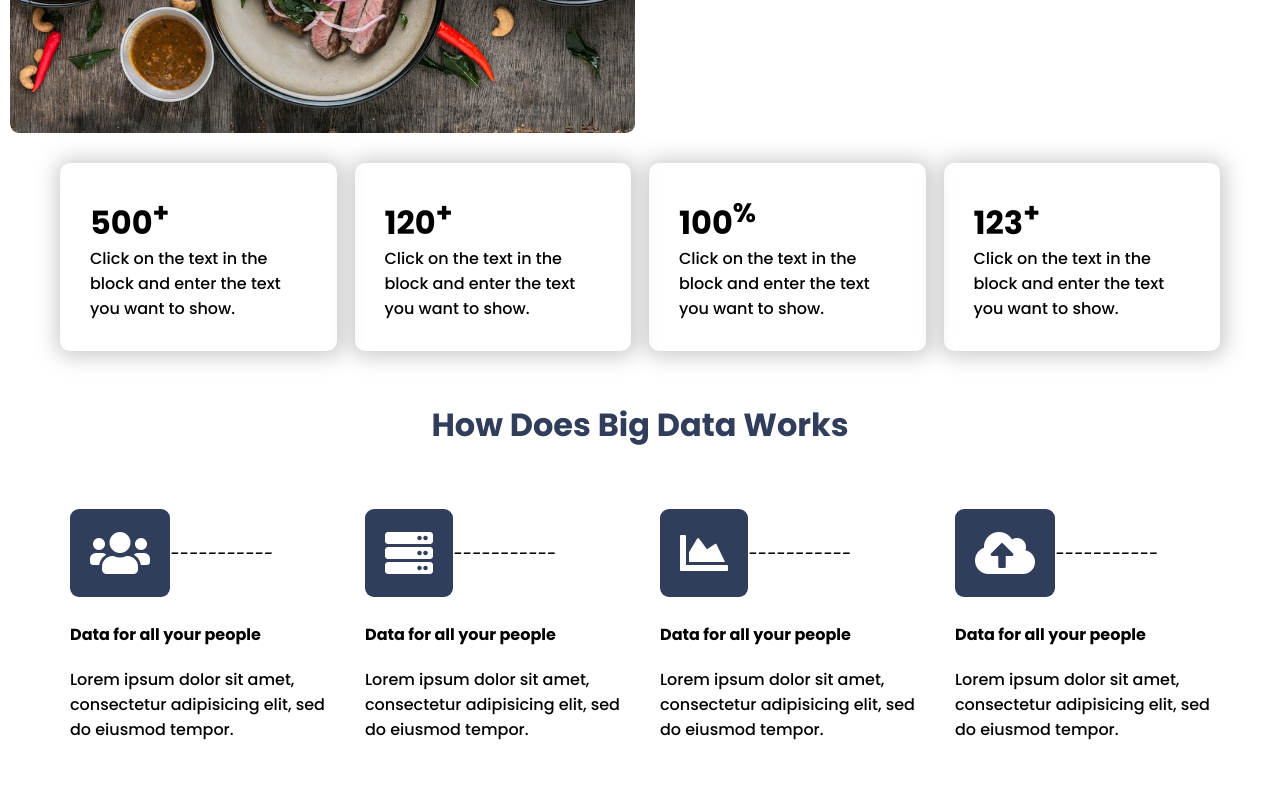
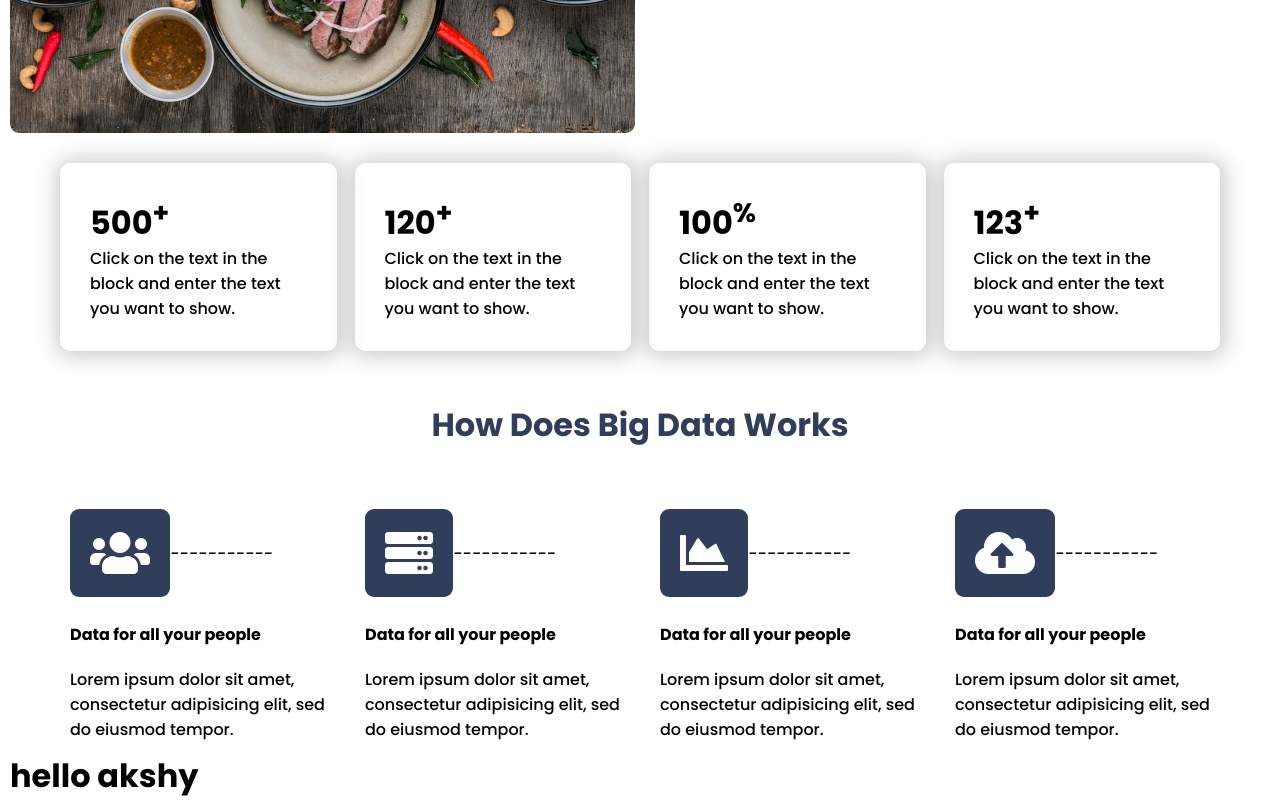
Before and after one commit to phargadeakshay/A, a plain HTML site: page My_Assignment/index.html in a window 1280 px wide. Shown: the part 869-1669 px from the top of the page. Before the commit the page ends 1621 px from the top, so only its background shows below. Drawn offline with Linux system fonts and the light colour scheme.

Commit message:
second commit

```diff
--- a/My_Assignment/index.html
+++ b/My_Assignment/index.html
@@ -162,6 +162,6 @@
   </div>
 
 </div>
-
+<h1>hello akshy</h1>
   </body>
 </html>
```
